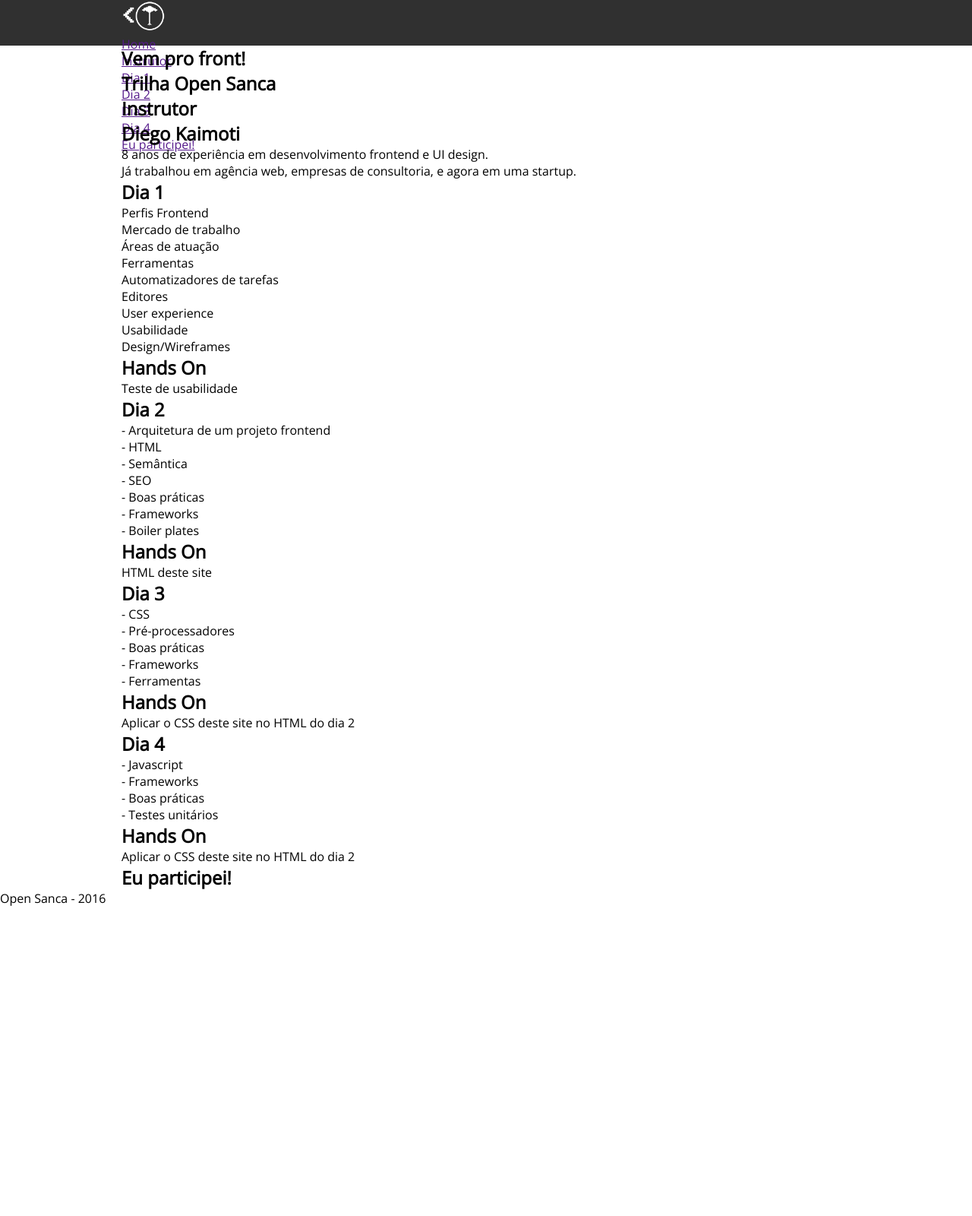
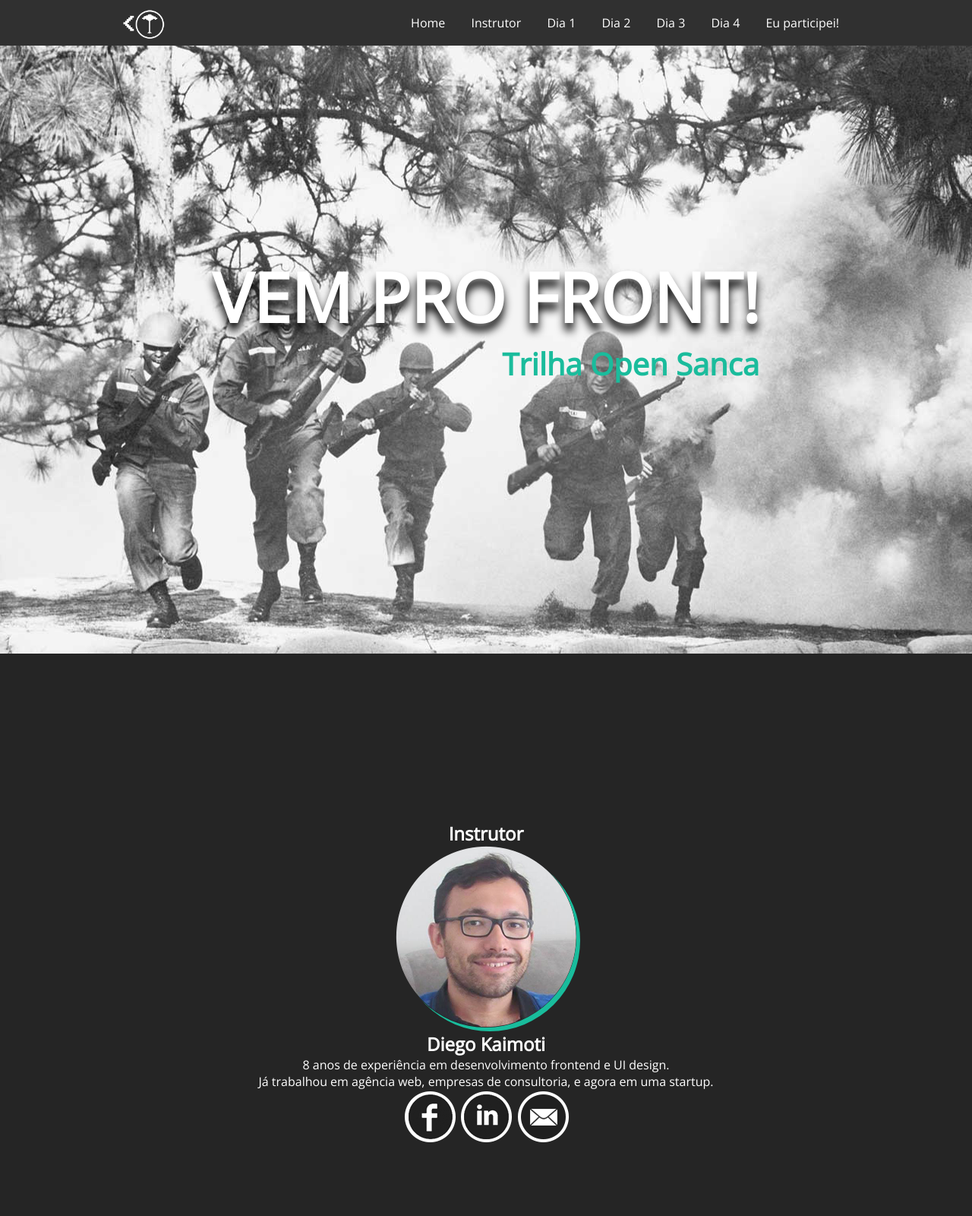
Before and after one commit to ASM-SE/front_end, a plain HTML site: page html/index.html in a window 1280 px wide. Shown: the top 1600 px of the page at 76% size. Before the commit the page ends 1193 px from the top, so only its background shows below. Drawn offline with nearby package versions, Linux system fonts and the light colour scheme.

Commit message:
continuacao curso front-end - css

```diff
--- a/html/css/style.css
+++ b/html/css/style.css
@@ -3,6 +3,10 @@
     padding: 0;
     list-style: none;
     font-family: 'Open Sans', sans-serif;
+}
+
+html, body {
+    height: 100%;
 }
 
 .container{
@@ -12,15 +16,229 @@
 
 .header{
     background-color: #303030;
-    width: 100%;
+    width: 100%; /*pode ser substituido por top:0; right: 0; left: 0; >> pro rodape ficar em cima coloca bottom no lugar do top*/
     height: 60px;
+    line-height: 60px;
+    position: fixed;
+    }
 
-    .logo{
+    .header .logo {
         max-width: 60px;
+        vertical-align: middle;
+
     }
 
     .header .menu {
+        float: right;
+        cursor: default;
+    }
+
+    .header .menu ul li{
+        display: inline-block;
+        margin-right: 5px;
+        margin-left: 5px;
+
 
     }
 
+    .header .menu ul li a{
+        color: #ffffff;
+        text-decoration: none;
+        display: block;
+        padding: 0 10px;
+
+    }
+
+    .header .menu ul li a:hover{
+        background-color: #1abc9c;
+
+    }
+
+   .section{
+        padding-top: 60px;
+        width: 100%;
+        min-height: 100%;
+        text-align: center;
+        color: white;
+    }
+
+
+.article{
+    display: block;
+    width: 100%;
+    height: 300px;
 }
+
+    .home{
+        background-image: url('../images/vem-pro-front-background.jpg');
+        background-repeat: no-repeat;
+        background-position: 40% 10%;
+
+    }
+
+    .title-home{
+        font-size: 5.6em;
+        color: #fff;
+        text-shadow: 0 10px 12px #000; /*Efeito blur no titulo*/
+        text-transform: uppercase;
+        padding-top: 28%;
+
+    }
+
+    .subtitle-home{
+        font-size: 2.5em;
+        color: #1abc9c;
+        text-align: right;
+        margin-right: 120px;
+    }
+
+
+    .instructor{
+        background-color: #252525;
+        padding-top: 220px;
+
+    }
+
+        .instructor .image{
+            box-shadow: 5px 5px 0 #19bc9c;
+            border-radius: 50%;
+        }
+
+        .instructor .contacts li{
+            display: inline-block;
+
+        }
+
+        .instructor .contacts-images{
+            background-image: url('../images/images-sprites.png');
+            background-repeat: no-repeat;
+            background-position: 40% 10%;
+            width: 70px;
+            height: 70px;
+            display: block;
+
+        }
+
+        .instructor .facebook{
+            background-position: -31px -310px;
+
+        }
+
+        .instructor .linkedin{
+            background-position: -113px -310px;
+
+        }
+
+        .instructor .mail{
+            background-position: -198px -310px;
+
+        }
+
+    .day1 {
+         background-color: #1abc9c;
+    }
+
+        .day1 .subject-container {
+            width: 100%;
+            display: -webkit-flex;
+            display: flex;
+        }
+            .day1 .subject-container .subject-item {
+                flex: 1 1 auto;
+                margin: 0 5px;
+
+            }
+
+            .day1 .subject-container .subject-item .image {
+                background-image:  url('../images/images-sprites.png');
+                background-repeat: no-repeat;
+                width: 245px;
+                height: 245px;
+                display: block;
+
+            }
+
+            .day1 .subject-container .subject-item .column1 {
+                background-position: -281px -28px;
+
+            }
+            .day1 .subject-container .subject-item .column2 {
+                background-position: -281px -28px;
+
+            }
+            .day1 .subject-container .subject-item .column3 {
+                background-position: -281px -28px;
+
+            }
+
+
+
+
+
+
+
+      .day2 {
+         background-color: #e55126;
+    }
+
+        .day2 .image {
+                background-image:  url('../images/images-sprites.png');
+                background-repeat: no-repeat;
+                width: 245px;
+                height: 245px;
+                display: block;
+                background-position: -1380px -26px;
+                float: left;
+                margin-left: 150px;
+                margin-right: 30px;
+        }
+
+        .day2 .subjects {
+                text-align: left;
+                font-size: 24px;
+        }
+
+
+
+      .day3 {
+         background-color: #0c73b8;
+    }
+
+      .day4 {
+         background-color: #e5a228;
+         color: black;
+    }
+
+     .participants{
+         color: #1abc9c;
+     }
+
+        .participants .persons li{
+            display: inline-block;
+            margin: 0 5px;
+        }
+
+        .participants .persons li img{
+          /*  border: 1px solid #1abc9c; ou ... */
+            border-width: 1px;
+            border-color: #1abc9c;
+            border-style: solid;
+        }
+
+
+        .participants .persons li figcaption{
+            color: #333333;
+        }
+
+
+
+  .footer {
+
+         background-color: #303030;
+         height: 60px;
+         width: 100%;
+         text-align: center;
+         color: #ffffff;
+         line-height: 60px;
+         text-transform: uppercase;
+    }
--- a/html/index.html
+++ b/html/index.html
@@ -30,22 +30,22 @@
 		</div>
 	</header>
 
-	<section class="home">
+	<section class="section home">
 		<div class="container">
-			<h1 class="title">Vem pro front!</h1>
-			<h2>Trilha Open Sanca</h2>
+			<h1 class="title-home">Vem pro front!</h1>
+			<h2 class="subtitle-home">Trilha Open Sanca</h2>
 		</div>
 	</section>
 
 
 	<!-- Instrutor -->
-	<section class="instructor">
+	<section class="section instructor">
 		<div class="container">
 			<header>
 				<h1>Instrutor</h1>
 			</header>
 			<article>
-				<!-- <img class="image" src="images/instructor.png" alt="Logo Opensanca"> -->
+				<img class="image" src="images/instructor.png" alt="Diego Kaimoti">
 				<h2>Diego Kaimoti</h2>
 				<p>8 anos de experiência em desenvolvimento frontend e UI design.<br>
 					Já trabalhou em agência web, empresas de consultoria, e agora em uma startup.
@@ -75,15 +75,44 @@
 	</section>
 
 	<!-- Dia 1 -->
-	<section class="day1">
+	<section class="section day1">
 		<div class="container">
 			<header>
 				<h1>Dia 1</h1>
 			</header>
 
 			<article>
-				<ul class="subjects">
-					<!-- Coluna 1 -->
+
+				<div class="subject-container">
+				<div class="subject-item">
+					<span class="image column1"></span>
+						<ul>
+							<li>Perfis Frontend</li>
+							<li>Mercado de trabalho</li>
+							<li>Áreas de atuação</li>
+						</ul>
+				</div>
+				<div class="subject-item">
+					<span class="image column2"></span>
+						<ul>
+							<li>Ferramentas</li>
+							<li>Automatizadores de tarefas</li>
+							<li>Editores</li>
+						</ul>
+				</div>
+				<div class="subject-item">
+					<span class="image column3"></span>
+						<ul>
+							<li>User experience</li>
+							<li>Usabilidade</li>
+							<li>Design/Wireframes</li>
+						</ul>
+				</div>
+				</div>
+
+
+		<!--		<ul class="subjects">
+
 					<li>
 						<span class="image column1"></span>
 						<ul>
@@ -93,7 +122,7 @@
 						</ul>
 					</li>
 
-					<!-- Coluna 2 -->
+
 					<li>
 						<span class="image column2"></span>
 						<ul>
@@ -103,7 +132,7 @@
 						</ul>
 					</li>
 
-					<!-- Coluna 3 -->
+
 					<li>
 						<span class="image column3"></span>
 						<ul>
@@ -112,7 +141,7 @@
 							<li>Design/Wireframes</li>
 						</ul>
 					</li>
-				</ul>
+				</ul> -->
 			</article>
 			<footer>
 				<h2>Hands On</h2>
@@ -120,7 +149,7 @@
 			</footer>
 	</section>
 
-	<section class="day2">
+	<section class="section day2">
 		<div class="container">
 			<header>
 				<h1>Dia 2</h1>
@@ -144,7 +173,7 @@
 		</div>
 	</section>
 
-	<section class="day3">
+	<section class="section day3">
 		<div class="container">
 			<header>
 				<h1>Dia 3</h1>
@@ -166,7 +195,7 @@
 		</div>
 	</section>
 
-	<section class="day4">
+	<section class="section day4">
 		<div class="container">
 			<header>
 				<h1>Dia 4</h1>
@@ -187,12 +216,12 @@
 		</div>
 	</section>
 
-	<section class="participants">
+	<section class="section participants">
 		<div class="container">
 			<header>
 				<h1>Eu participei!</h1>
 			</header>
-			<!-- <article>
+			<article>
 				<ul class="persons">
 					<li>
 						<figure>
@@ -225,7 +254,7 @@
 						</figure>
 					</li>
 				</ul>
-			</article> -->
+			</article>
 		</div>
 	</section>
 
```
